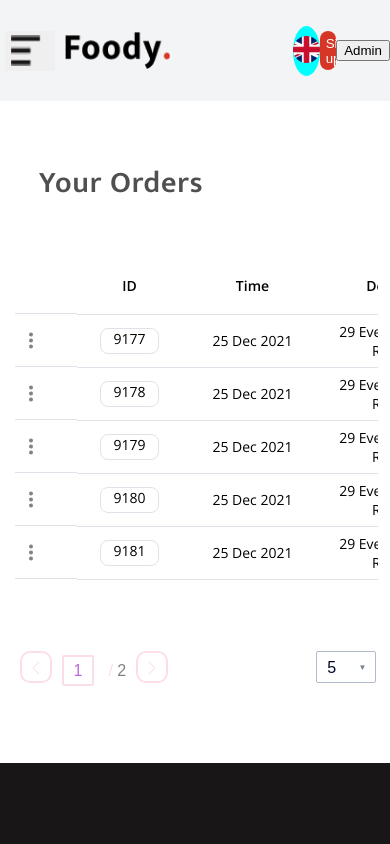
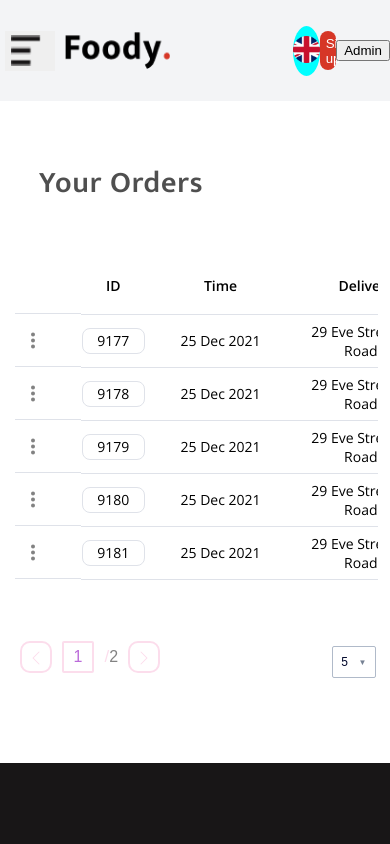
Before and after one commit to Rufat239/foody_client, a React (Create React App) app: page /ordersPage in a window 390 px wide. Shown: the top 844 px of the page. Built offline with nearby package versions, Linux system fonts and the light colour scheme.

Commit message:
updated order css and added link to pass to home

```diff
--- a/src/components/Logout/Logout.jsx
+++ b/src/components/Logout/Logout.jsx
@@ -1,5 +1,6 @@
 import React from 'react'
 import '../../style/logout.css'
+import { Link } from 'react-router-dom'
 import logoutImg from '../../assets/ordersImages/box-arrow-right.svg'
 
 function Logout({onCancel}) {
@@ -12,7 +13,7 @@ function Logout({onCancel}) {
         </div>
         <div className='logout-buttons'>
            <button onClick={onCancel} className='logout-cancel-button'>Cancel</button>
-           <button className='logout-button'> <img src={logoutImg} /> <p>Logout</p> </button>
+           <button className='logout-button'> <img src={logoutImg} /> <p><Link to='/'>Logout</Link></p> </button>
         </div>
     </div>
 
--- a/src/components/ShowModal/ShowModal.jsx
+++ b/src/components/ShowModal/ShowModal.jsx
@@ -15,20 +15,6 @@ function ShowModal({ onClose, itemsPerPageOptions = [2, 4, 6] }) {
 
 
   const showModalContent = [
-    {
-      image: pizza,
-      name: 'Papa John’s Pizza',
-      price: '7.90',
-      count: '2',
-      amount: '15.80'
-    },
-    {
-      image: coffee,
-      name: 'Coffee',
-      price: '1.10',
-      count: '3',
-      amount: '3.30'
-    },
     {
       image: pizza,
       name: 'Papa John’s Pizza',
--- a/src/style/logout.css
+++ b/src/style/logout.css
@@ -59,7 +59,8 @@
     color: #BDBDBD;
 }
 
-.logout-button p{
+.logout-button p a{
+    text-decoration: none;
     font-family: Roboto;
     font-size: 16px;
     color: #FFF;
--- a/src/style/orders.css
+++ b/src/style/orders.css
@@ -6,7 +6,7 @@
 
 /* CONTAINER PART */
 
-.all-order-component{
+.all-order-component {
     width: 79%;
     height: 634px;
     background-color: #F3F4F6;
@@ -92,10 +92,11 @@
 
 
 .id-orders p {
-    width: 57px;
+    /* width: 57px; */
     height: 24px;
     border: 1px solid #DFE2E9;
     border-radius: 8px;
+    align-content: space-around;
     margin: auto
 }
 
@@ -113,7 +114,7 @@
 }
 
 .options-button-cell {
-    width: 10%;
+    /* width: 5%; */
     /* background-color: red; */
     position: relative !important;
     display: flex;
@@ -124,7 +125,7 @@
 
 }
 
-.for-small-screen{
+.for-small-screen {
     display: none;
 
 }
@@ -133,7 +134,7 @@
 .drop-down-menu-content {
     position: absolute;
     bottom: -35px;
-    right: -35px;
+    right: 15px;
     z-index: 1;
     background-color: #FFF;
     box-shadow: 0px 3px 8px -2px rgba(0, 0, 0, 0.20);
@@ -233,6 +234,11 @@
 
 }
 
+.prev-next-order{
+    display: flex;
+    align-items: center;
+}
+
 
 
 .select-container-order {
@@ -240,6 +246,11 @@
     display: inline-block;
     width: 60px;
 }
+
+
+
+
+
 
 .custom-select-order {
     appearance: none;
@@ -250,11 +261,13 @@
     color: #00072B;
     font-size: 16px;
     border-radius: 2px;
-    /* width: 100%; */
+    width: 100%;
     height: 32px;
     padding: 5px 30px 5px 10px;
     cursor: pointer;
 }
+
+
 
 .custom-select-order:focus {
     outline: none;
@@ -264,7 +277,9 @@
 .custom-select-order option {
     background-color: #FFF;
     color: #00072B;
+
 }
+
 
 .select-arrow-order {
     position: absolute;
@@ -282,7 +297,7 @@
 
 
 @media screen and (max-width: 431px) {
-    .all-order-component{
+    .all-order-component {
         width: 100%;
         background-color: #FFFFFF;
     }
@@ -290,7 +305,7 @@
     /* .orderContainer{
         width: 100% ;
     } */
-    .table-container table{
+    .table-container table {
         /* width: 100%; */
         min-width: 1000px;
         overflow-x: auto;
@@ -298,7 +313,13 @@
 
     }
 
-    .for-small-screen{
+    .drop-down-menu-content {
+        position: absolute;
+        bottom: -35px;
+        right: -25px;
+    }
+
+    .for-small-screen {
         display: block;
         position: relative !important;
         display: flex;
@@ -308,8 +329,26 @@
     }
 
 
-    .options-button-cell{
-       display: none;
+    .options-button-cell {
+        display: none;
+    }
+
+    .custom-select-order option {
+        padding: 5px;
+    }
+
+    .custom-select-order {
+        font-size: 12px;
+        padding: 3px 20px 3px 8px;
+    }
+
+
+    .prev-next-order {
+        margin-bottom: 10px;
+    }
+
+    .select-container-order {
+        width: auto;
     }
 
 
--- a/src/style/showModal.css
+++ b/src/style/showModal.css
@@ -130,19 +130,21 @@
 }
 
 .prev-next {
-    /* text-align: center; */
+    display: flex;
     align-items: center;
+
 }
 
 .currentPage {
     border: 2px solid #FCDDEC;
-    padding: 5px 8px;
+    padding: 4px 10px;
     margin-left: 10px;
     color: #BB6BD9;
     font-family: "Open Sans";
     font-size: 14px;
     font-weight: 400;
     margin: 0 10px;
+
 
 }
 
@@ -215,7 +217,7 @@
         min-width: 500px;
     }
 
-    .showModal-container{
+    .showModal-container {
         overflow-x: auto;
     }
 
@@ -240,4 +242,23 @@
         display: none;
     }
 
+
+    .custom-select option {
+        padding: 5px;
+    }
+
+    .custom-select {
+        font-size: 12px;
+        padding: 3px 20px 3px 8px;
+    }
+
+
+    .prev-next {
+        margin-bottom: 10px;
+    }
+
+    .select-container {
+        width: auto;
+    }
+
 }
```
